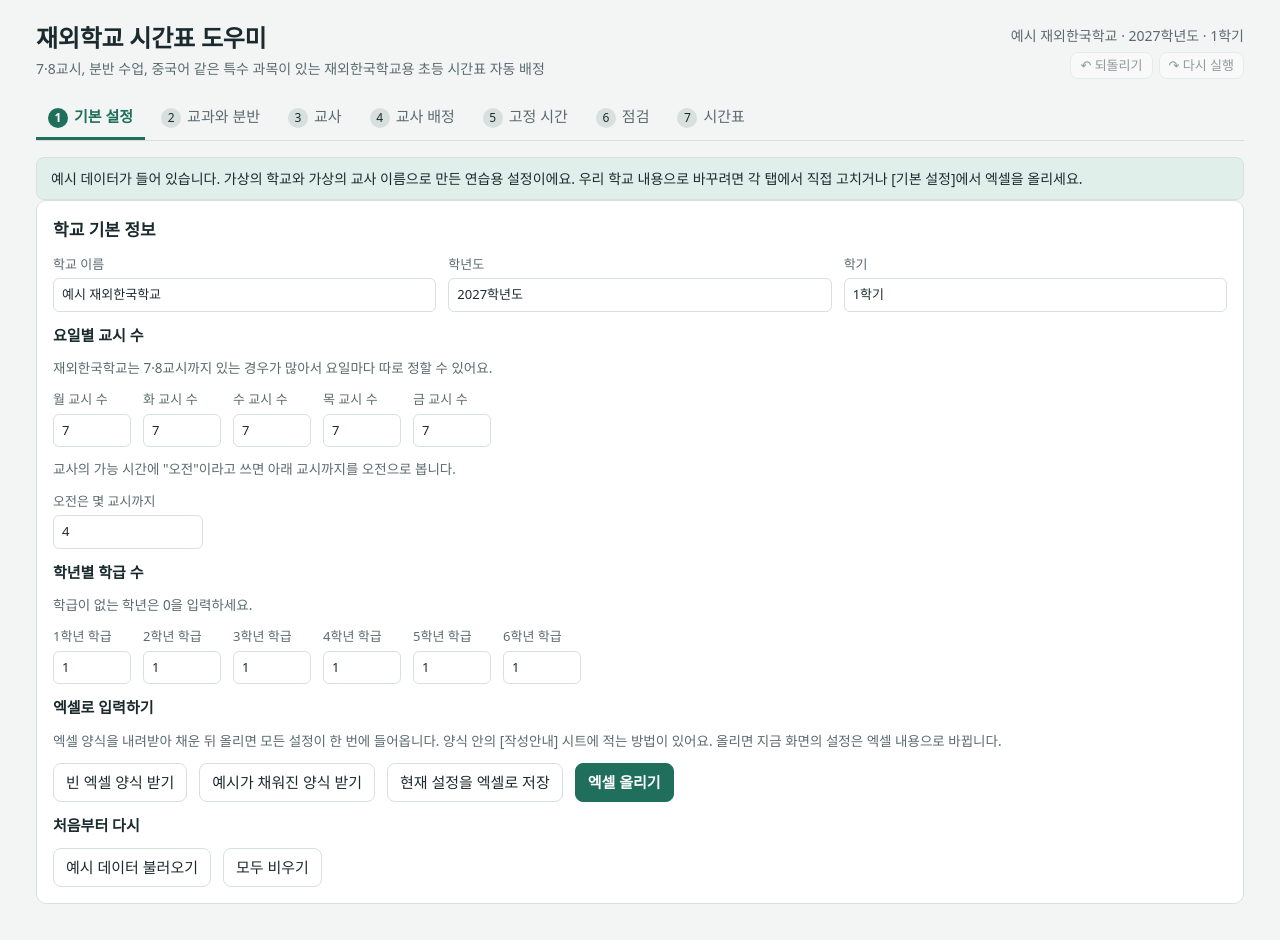
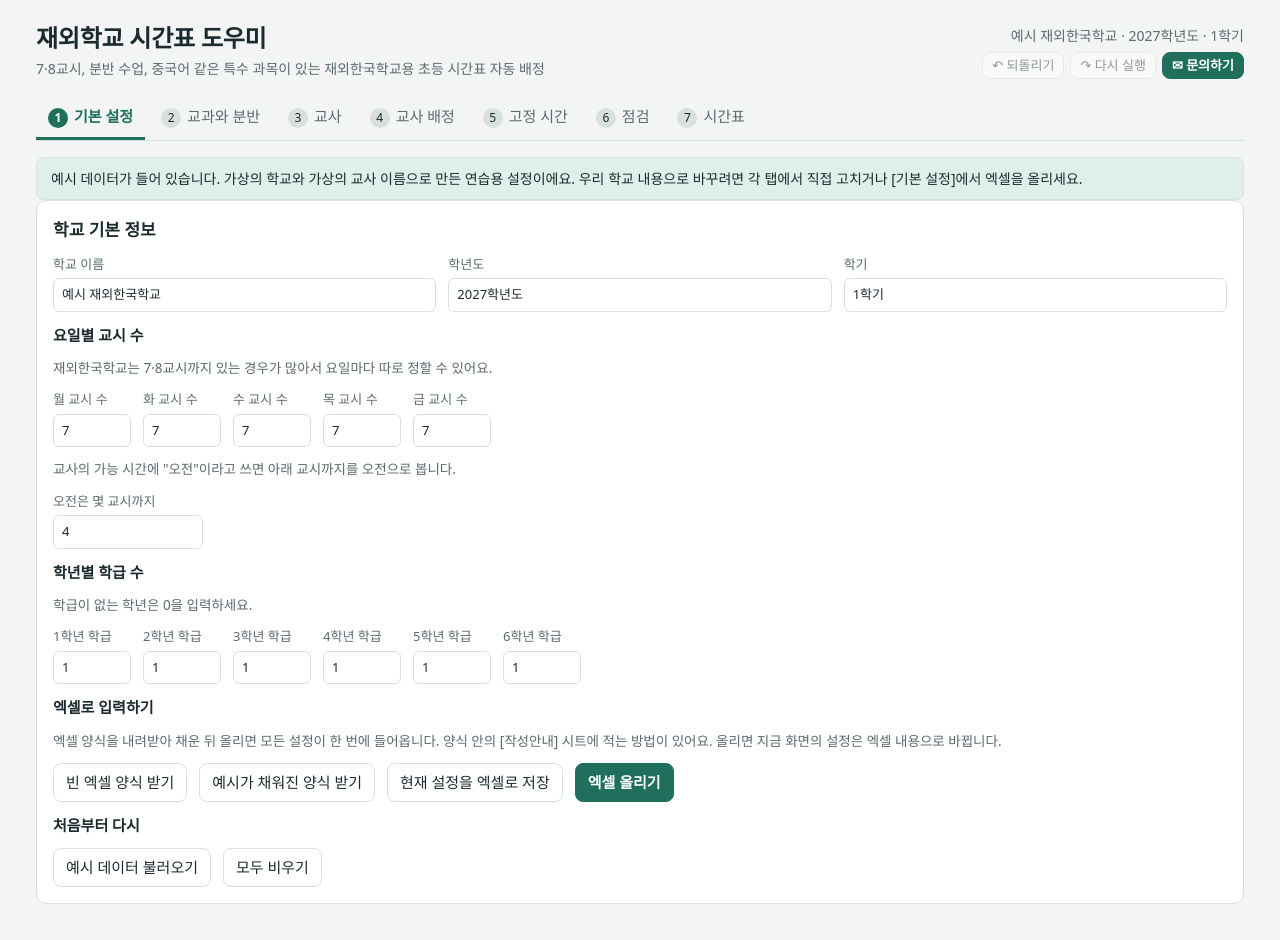
Before and after one commit to Nararal/timetable, a plain HTML site: page index.html in a window 1280 px wide. Drawn offline with Linux system fonts and the light colour scheme; animation ran at ten frames a second; a web font is replaced by a local one.

Commit message:
화면 위쪽에 문의하기 버튼 추가
Co-Authored-By: Claude Opus 5.5 <noreply@anthropic.com>

```diff
--- a/index.html
+++ b/index.html
@@ -210,6 +210,10 @@ td.x { white-space: nowrap; } td.x .cp { margin-right: 4px; font-size: 12px; pad
 .combo label.cb select { font-size: 14px; }
 .combo { flex-wrap: nowrap; min-width: 340px; }
 
+/* 링크를 버튼 모양으로 (문의하기) */
+a.btn { text-decoration: none; color: inherit; display: inline-flex; align-items: center; }
+a.btn.primary { color: var(--accent-ink); }
+
 </style>
 </head>
 <body>
@@ -1728,6 +1732,8 @@ if (typeof module !== 'undefined' && module.exports) module.exports = buildSampl
 const TT = window.TT, TTX = window.TTX;
 const DAYS = TT.DAYS;
 const LS_KEY = 'tt-model-v1';
+// 위쪽 [문의하기] 버튼이 여는 구글 설문지 (응답은 만든 사람에게만 보임)
+const FEEDBACK_URL = 'https://forms.gle/V8ryqEgVguVpdFN57';
 const $ = (s, r) => (r || document).querySelector(s);
 
 function h(tag, props) {
@@ -2503,7 +2509,8 @@ function init() {
   lastSnap = snap();
   const hb = $('#hist'); if (hb) hb.append(
     h('button', { type: 'button', id: 'btn-undo', class: 'btn sm', onclick: undo, 'aria-label': '되돌리기' }, '↶ 되돌리기'),
-    h('button', { type: 'button', id: 'btn-redo', class: 'btn sm', onclick: redo, 'aria-label': '다시 실행' }, '↷ 다시 실행'));
+    h('button', { type: 'button', id: 'btn-redo', class: 'btn sm', onclick: redo, 'aria-label': '다시 실행' }, '↷ 다시 실행'),
+    h('a', { class: 'btn sm primary', href: FEEDBACK_URL, target: '_blank', rel: 'noopener', title: '궁금한 점·오류·바라는 기능을 남겨 주세요 (새 창에서 열려요)' }, '✉ 문의하기'));
   document.addEventListener('keydown', e => {
     if (!(e.ctrlKey || e.metaKey) || e.altKey) return;
     const t = e.target; if (t && (t.tagName === 'TEXTAREA' || (t.tagName === 'INPUT' && !['checkbox', 'radio', 'button'].includes(t.type)))) return;
```
